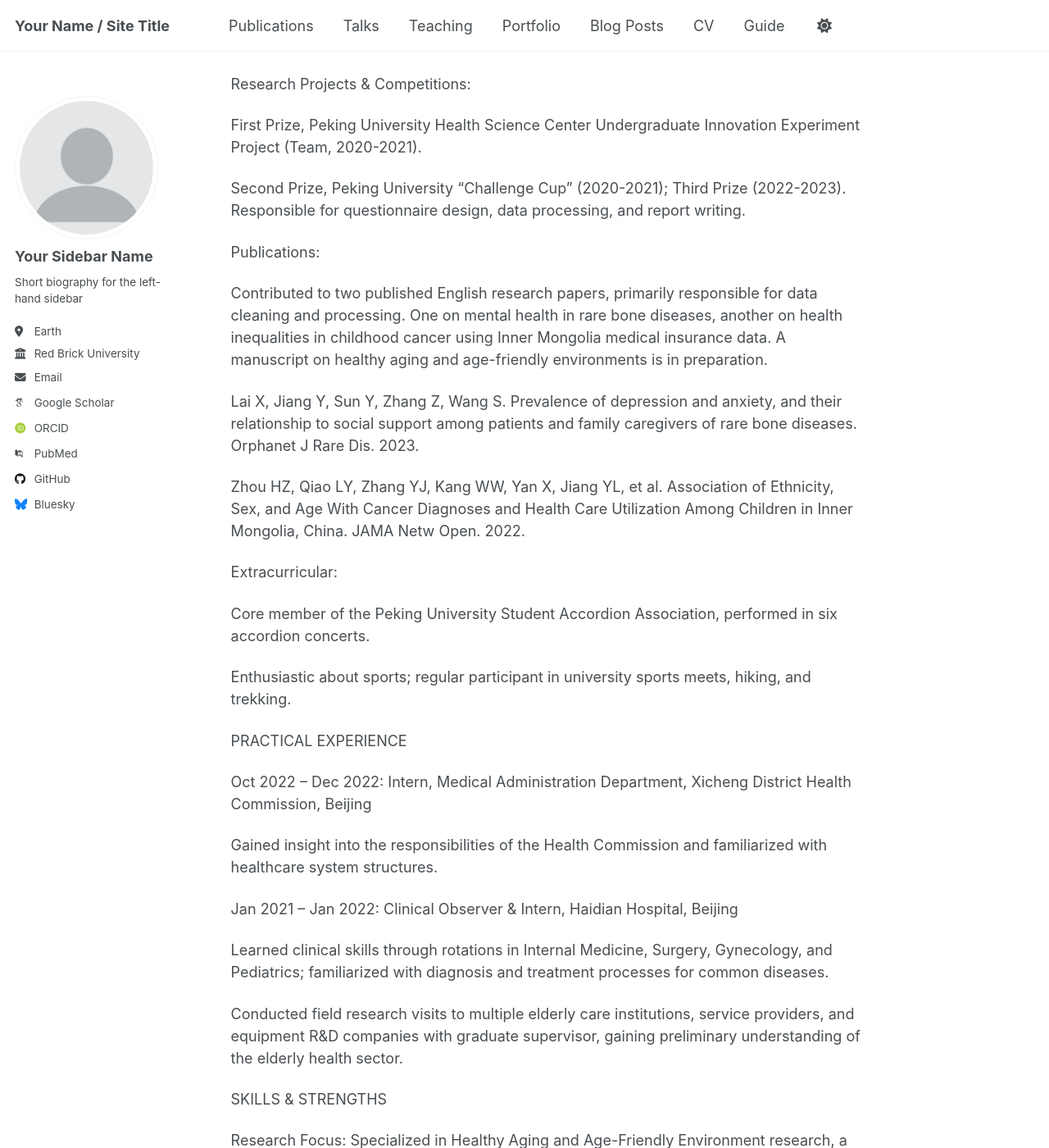
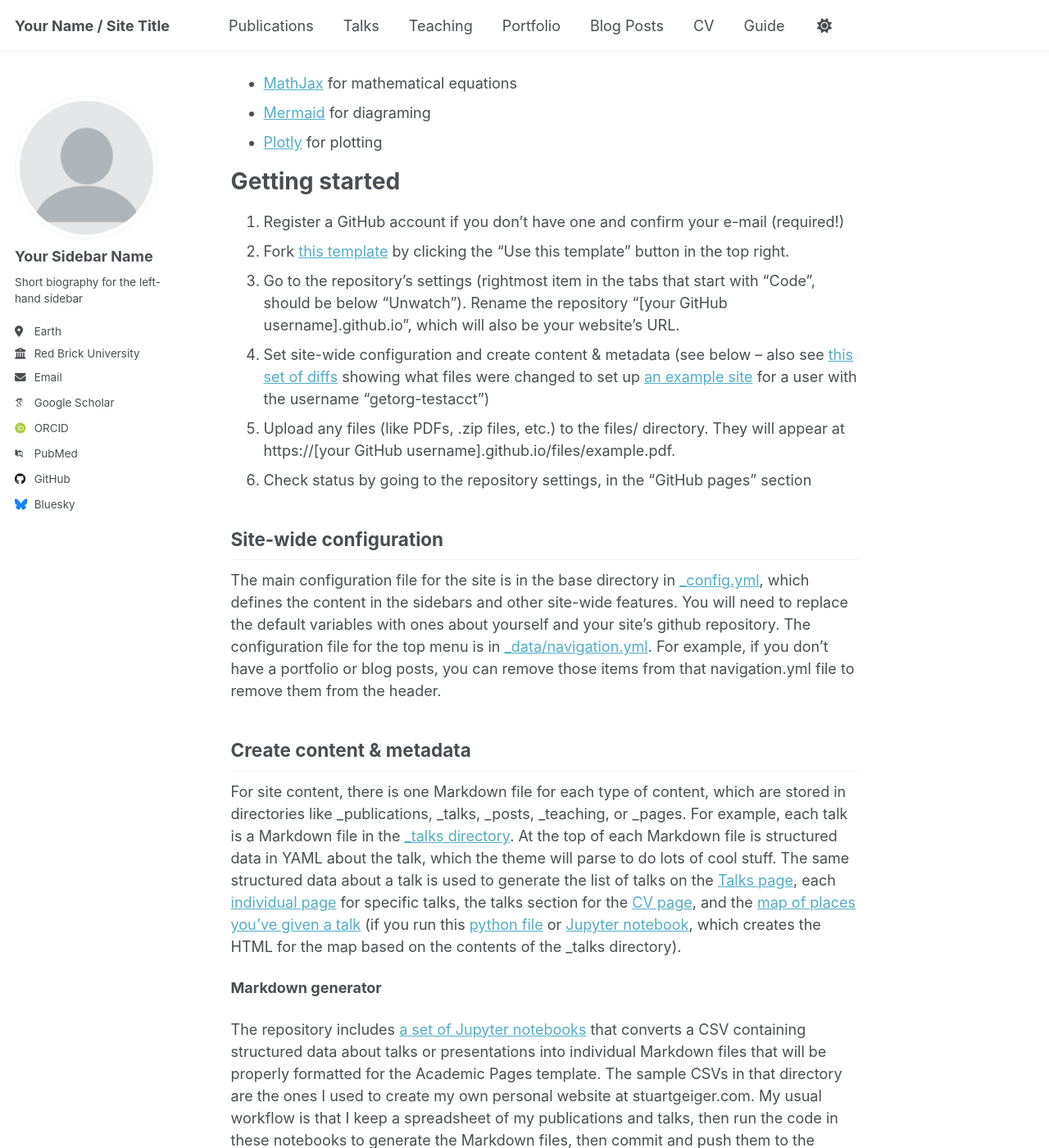
Before and after one commit to YulingJiang9072/YulingJiang9072.github.io, a Jekyll site: the page built from _pages/about.md, in a window 1280 px wide and 1400 px high, scrolled down 1029 px. Shown: the whole window at 82% size. Built offline with Jekyll 4.4.1, drawn with Linux system fonts in a browser that asks for light colours; some web fonts are replaced; our own code applies the rules of GitHub Pages for plain Markdown files; a script that is not in the unit is left out; some of the changed text lies outside the part shown.

Commit message:
Revise about page content and structure
Updated the about page to include new site information and features of the Academic Pages template.

```diff
--- a/_pages/about.md
+++ b/_pages/about.md
@@ -1,79 +1,56 @@
-JIANG Yuling
-13269257954 | yuling@pku.edu.cn
+---
+permalink: /
+title: "Academic Pages is a ready-to-fork GitHub Pages template for academic personal websites"
+author_profile: true
+redirect_from:
+  - /about/
+  - /about.html
+---
 
-EDUCATION
+This is the front page of a website that is powered by the [Academic Pages template](https://github.com/academicpages/academicpages.github.io) and hosted on GitHub pages. [GitHub pages](https://pages.github.com) is a free service in which websites are built and hosted from code and data stored in a GitHub repository, automatically updating when a new commit is made to the repository. This template was forked from the [Minimal Mistakes Jekyll Theme](https://mmistakes.github.io/minimal-mistakes/) created by Michael Rose, and then extended to support the kinds of content that academics have: publications, talks, teaching, a portfolio, blog posts, and a dynamically-generated CV. Incidentally, these same features make it a great template for anyone that needs to show off a professional template!
 
-Sep 2023 – Jul 2025 (Expected): Master of Science
-Peking University – Social Medicine, Health Policy and Management (Specialization: Healthy Aging and Geriatric Epidemiology)
+ You can fork [this template](https://github.com/academicpages/academicpages.github.io) right now, modify the configuration and Markdown files, add your own PDFs and other content, and have your own site for free, with no ads!
 
-Sep 2018 – Jul 2023: Bachelor of Science
-Peking University – Public Health and Preventive Medicine
-GPA: 3.42/4.0 | CET-4: 584 | CET-6: 512
+A data-driven personal website
+======
+Like many other Jekyll-based GitHub Pages templates, Academic Pages makes you separate the website's content from its form. The content & metadata of your website are in structured Markdown files, while various other files constitute the theme, specifying how to transform that content & metadata into HTML pages. You keep these various Markdown (.md), YAML (.yml), HTML, and CSS files in a public GitHub repository. Each time you commit and push an update to the repository, the [GitHub pages](https://pages.github.com/) service creates static HTML pages based on these files, which are hosted on GitHub's servers free of charge.
 
-HONORS & AWARDS
+Many of the features of dynamic content management systems (like Wordpress) can be achieved in this fashion, using a fraction of the computational resources and with far less vulnerability to hacking and DDoSing. You can also modify the theme to your heart's content without touching the content of your site. If you get to a point where you've broken something in Jekyll/HTML/CSS beyond repair, your Markdown files describing your talks, publications, etc. are safe. You can rollback the changes or even delete the repository and start over - just be sure to save the Markdown files! You can also write scripts that process the structured data on the site, such as [this one](https://github.com/academicpages/academicpages.github.io/blob/master/talkmap.ipynb) that analyzes metadata in pages about talks to display [a map of every location you've given a talk](https://academicpages.github.io/talkmap.html).
 
-2021 – 2022: Peking University Outstanding Student (Top 15%)
+For those users that need more advanced functionality, the template also supports the following popular tools:
+- [MathJax](https://www.mathjax.org/) for mathematical equations
+- [Mermaid](https://mermaid.js.org/) for diagraming
+- [Plotly](https://plotly.com/javascript/) for plotting
 
-2021 – 2022: University First-Class Scholarship
+Getting started
+======
+1. Register a GitHub account if you don't have one and confirm your e-mail (required!)
+1. Fork [this template](https://github.com/academicpages/academicpages.github.io) by clicking the "Use this template" button in the top right.
+1. Go to the repository's settings (rightmost item in the tabs that start with "Code", should be below "Unwatch"). Rename the repository "[your GitHub username].github.io", which will also be your website's URL.
+1. Set site-wide configuration and create content & metadata (see below -- also see [this set of diffs](https://archive.is/3TPas) showing what files were changed to set up [an example site](https://getorg-testacct.github.io) for a user with the username "getorg-testacct")
+1. Upload any files (like PDFs, .zip files, etc.) to the files/ directory. They will appear at https://[your GitHub username].github.io/files/example.pdf.
+1. Check status by going to the repository settings, in the "GitHub pages" section
 
-2020 – 2021: Peking University Academic Excellence Award (Top 20%)
+Site-wide configuration
+------
+The main configuration file for the site is in the base directory in [_config.yml](https://github.com/academicpages/academicpages.github.io/blob/master/_config.yml), which defines the content in the sidebars and other site-wide features. You will need to replace the default variables with ones about yourself and your site's github repository. The configuration file for the top menu is in [_data/navigation.yml](https://github.com/academicpages/academicpages.github.io/blob/master/_data/navigation.yml). For example, if you don't have a portfolio or blog posts, you can remove those items from that navigation.yml file to remove them from the header.
 
-2020 – 2021: University Third-Class Scholarship
+Create content & metadata
+------
+For site content, there is one Markdown file for each type of content, which are stored in directories like _publications, _talks, _posts, _teaching, or _pages. For example, each talk is a Markdown file in the [_talks directory](https://github.com/academicpages/academicpages.github.io/tree/master/_talks). At the top of each Markdown file is structured data in YAML about the talk, which the theme will parse to do lots of cool stuff. The same structured data about a talk is used to generate the list of talks on the [Talks page](https://academicpages.github.io/talks), each [individual page](https://academicpages.github.io/talks/2012-03-01-talk-1) for specific talks, the talks section for the [CV page](https://academicpages.github.io/cv), and the [map of places you've given a talk](https://academicpages.github.io/talkmap.html) (if you run this [python file](https://github.com/academicpages/academicpages.github.io/blob/master/talkmap.py) or [Jupyter notebook](https://github.com/academicpages/academicpages.github.io/blob/master/talkmap.ipynb), which creates the HTML for the map based on the contents of the _talks directory).
 
-2019 – 2020: Peking University Social Work Award (Top 20%)
+**Markdown generator**
 
-2023: Outstanding Youth League Member, Peking University Health Science Center
+The repository includes [a set of Jupyter notebooks](https://github.com/academicpages/academicpages.github.io/tree/master/markdown_generator
+) that converts a CSV containing structured data about talks or presentations into individual Markdown files that will be properly formatted for the Academic Pages template. The sample CSVs in that directory are the ones I used to create my own personal website at stuartgeiger.com. My usual workflow is that I keep a spreadsheet of my publications and talks, then run the code in these notebooks to generate the Markdown files, then commit and push them to the GitHub repository.
 
-2020: Outstanding Youth League Cadre, Peking University Health Science Center
+How to edit your site's GitHub repository
+------
+Many people use a git client to create files on their local computer and then push them to GitHub's servers. If you are not familiar with git, you can directly edit these configuration and Markdown files directly in the github.com interface. Navigate to a file (like [this one](https://github.com/academicpages/academicpages.github.io/blob/master/_talks/2012-03-01-talk-1.md) and click the pencil icon in the top right of the content preview (to the right of the "Raw | Blame | History" buttons). You can delete a file by clicking the trashcan icon to the right of the pencil icon. You can also create new files or upload files by navigating to a directory and clicking the "Create new file" or "Upload files" buttons.
 
-UNIVERSITY EXPERIENCE & RESEARCH
+Example: editing a Markdown file for a talk
+![Editing a Markdown file for a talk](/images/editing-talk.png)
 
-Apr 2022 – Apr 2023: Class Monitor, Preventive Medicine Class 1, 2018 Cohort, School of Public Health
-
-Organized dozens of class activities; the class was awarded "Outstanding Youth League Branch" in 2022.
-
-Jul 2020 – Jul 2021: Vice Minister, Student Association Department, Youth League Committee, Peking University Health Science Center
-
-Served as a lead organizer for the PKU Health Science Center Club Culture Festival for two consecutive years.
-
-Research Projects & Competitions:
-
-First Prize, Peking University Health Science Center Undergraduate Innovation Experiment Project (Team, 2020-2021).
-
-Second Prize, Peking University "Challenge Cup" (2020-2021); Third Prize (2022-2023). Responsible for questionnaire design, data processing, and report writing.
-
-Publications:
-
-Contributed to two published English research papers, primarily responsible for data cleaning and processing. One on mental health in rare bone diseases, another on health inequalities in childhood cancer using Inner Mongolia medical insurance data. A manuscript on healthy aging and age-friendly environments is in preparation.
-
-Lai X, Jiang Y, Sun Y, Zhang Z, Wang S. Prevalence of depression and anxiety, and their relationship to social support among patients and family caregivers of rare bone diseases. Orphanet J Rare Dis. 2023.
-
-Zhou HZ, Qiao LY, Zhang YJ, Kang WW, Yan X, Jiang YL, et al. Association of Ethnicity, Sex, and Age With Cancer Diagnoses and Health Care Utilization Among Children in Inner Mongolia, China. JAMA Netw Open. 2022.
-
-Extracurricular:
-
-Core member of the Peking University Student Accordion Association, performed in six accordion concerts.
-
-Enthusiastic about sports; regular participant in university sports meets, hiking, and trekking.
-
-PRACTICAL EXPERIENCE
-
-Oct 2022 – Dec 2022: Intern, Medical Administration Department, Xicheng District Health Commission, Beijing
-
-Gained insight into the responsibilities of the Health Commission and familiarized with healthcare system structures.
-
-Jan 2021 – Jan 2022: Clinical Observer & Intern, Haidian Hospital, Beijing
-
-Learned clinical skills through rotations in Internal Medicine, Surgery, Gynecology, and Pediatrics; familiarized with diagnosis and treatment processes for common diseases.
-
-Conducted field research visits to multiple elderly care institutions, service providers, and equipment R&D companies with graduate supervisor, gaining preliminary understanding of the elderly health sector.
-
-SKILLS & STRENGTHS
-
-Research Focus: Specialized in Healthy Aging and Age-Friendly Environment research, a field with significant potential in China's future market. Eager to contribute to translating research into practical applications.
-
-Analytical Proficiency: Strong statistical skills, proficient in R and STATA. Capable of independently handling data cleaning and analysis.
-
-Interpersonal Skills: Outgoing, excellent communicator, reliable, diligent, quick learner, and a strong team player.
-
-Comprehensive Background: Solid foundation in systems medicine, with research expertise spanning both epidemiology and health policy studies.
+For more info
+------
+More info about configuring Academic Pages can be found in [the guide](https://academicpages.github.io/markdown/), the [growing wiki](https://github.com/academicpages/academicpages.github.io/wiki), and you can always [ask a question on GitHub](https://github.com/academicpages/academicpages.github.io/discussions). The [guides for the Minimal Mistakes theme](https://mmistakes.github.io/minimal-mistakes/docs/configuration/) (which this theme was forked from) might also be helpful.
```
